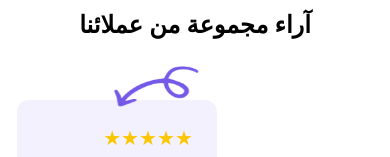
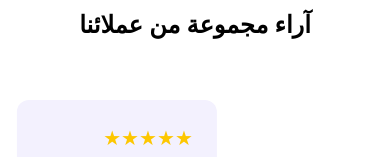
Before and after one commit to tech-cell-eg/round-2-re7lty-2-front, a React (Vite) app: page / in a window 390 px wide. Shown: the part 4081-4238 px from the top of the page. Built offline with nearby package versions, Linux system fonts and the light colour scheme; a web font is replaced by a local one.

Commit message:
fix responsive in testimonial

```diff
--- a/src/Components/TestimonialSection.tsx
+++ b/src/Components/TestimonialSection.tsx
@@ -66,7 +66,7 @@ const Testimonials: React.FC = () => {
   ))}
 </Slider>
 
-        <img src={cirlyArrow} alt="cirlyArrow" className="absolute left-[114px] md:left-[140px] lg:left-[245px] 2xl:left-[400px]  top-[-34px] w-[85px] h-[41px]" />
+        <img src={cirlyArrow} alt="cirlyArrow" className="absolute hidden md:left-[140px] lg:left-[245px] 2xl:left-[400px]  top-[-34px] w-[85px] h-[41px]" />
 
       </div>
     </div>
```
